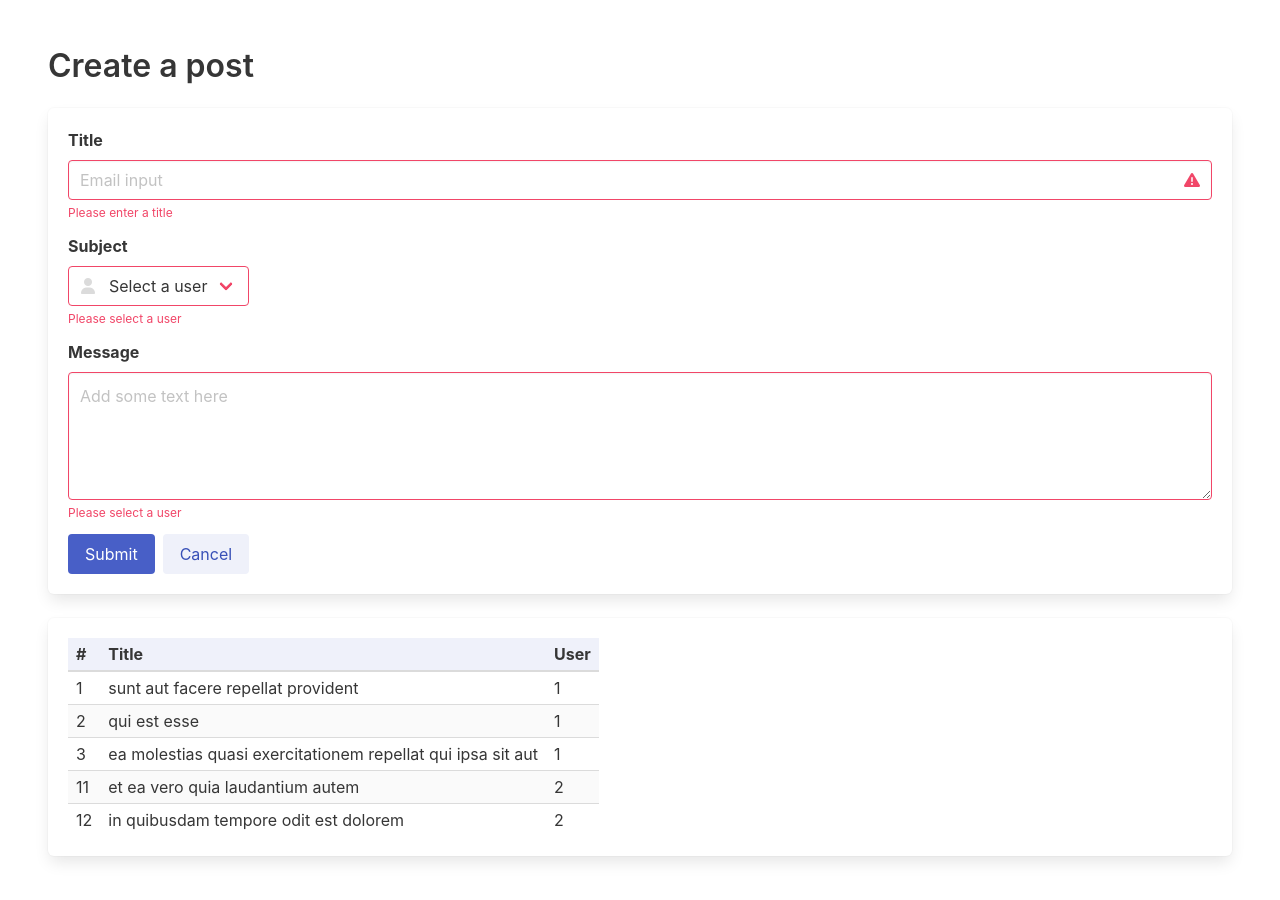
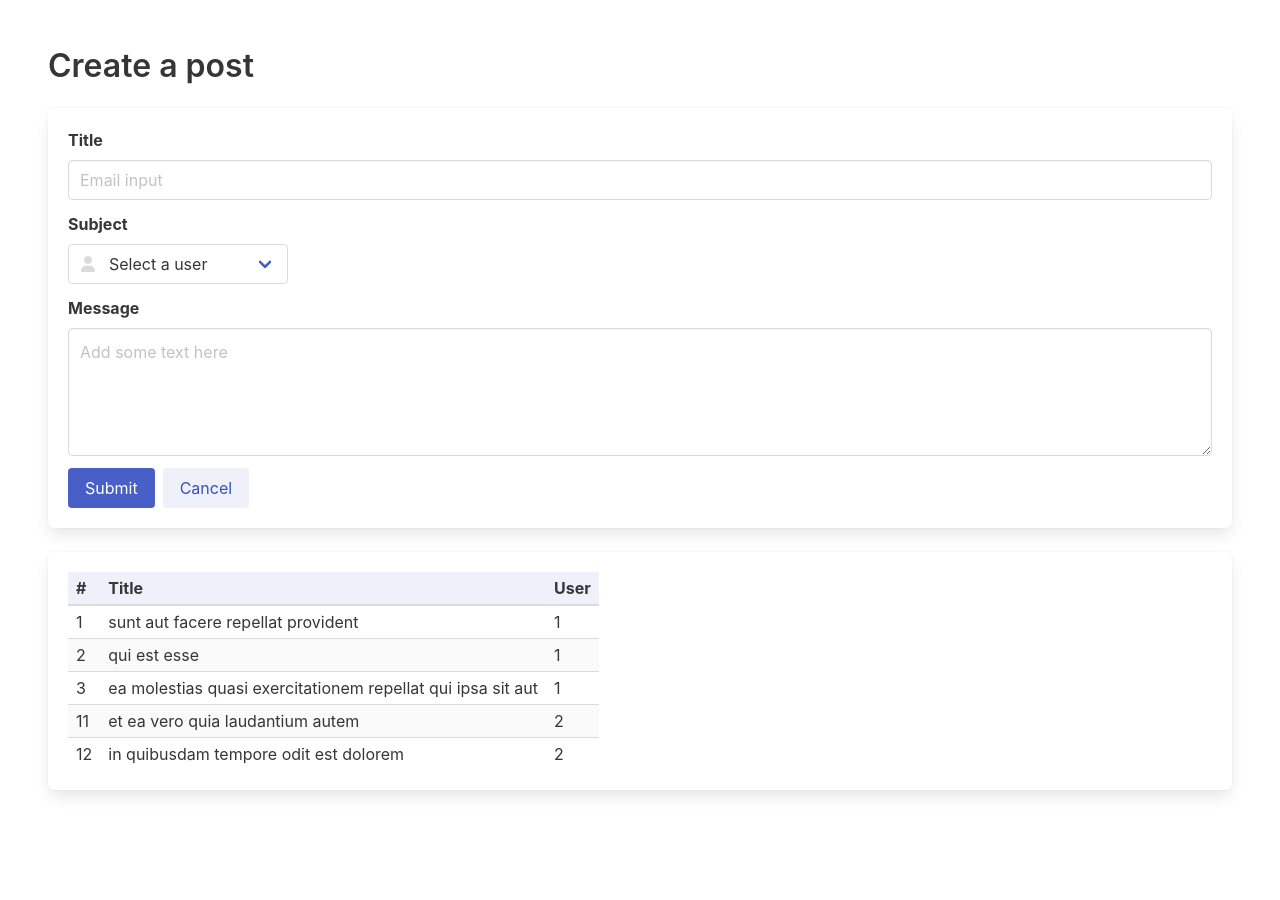
Before and after one commit to yurii-shkrobut-m/react-recording_typescript, a React (Create React App) app: page / in a window 1280 px wide. Shown: the top 900 px of the page. After the commit the page ends 838 px from the top, so only its background shows below. Built offline with nearby package versions, Linux system fonts and the light colour scheme.

Commit message:
after Add a Post on Submit

```diff
--- a/src/App.tsx
+++ b/src/App.tsx
@@ -1,32 +1,32 @@
 // #region imports
-import React from 'react';
+import React, { useState } from 'react';
 
 import { Post } from './types/Post';
-import { User } from './types/User';
 import postsFromServer from './api/posts.json';
-import usersFromServer from './api/users.json';
-import { PostForm } from './PostForm';
-import { PostList } from './PostList';
+import { getUserById } from './services/user';
+
+import { PostForm } from './components/PostForm';
+import { PostList } from './components/PostList';
 // #endregion
-// #region initialPosts
-function getUserById(userId: number): User | null {
-  return usersFromServer.find(user => user.id === userId)
-    || null;
-}
 
 const initialPosts: Post[] = postsFromServer.map(post => ({
   ...post,
   user: getUserById(post.userId),
 }));
-// #endregion
 
 export const App: React.FC = () => {
+  const [posts, setPosts] = useState<Post[]>(initialPosts);
+
+  const addPost = (newPost: Post) => {
+    setPosts(currentPosts => [newPost, ...currentPosts]);
+  };
+
   return (
     <div className="section">
       <h1 className="title">Create a post</h1>
 
-      <PostForm />
-      <PostList posts={initialPosts} />
+      <PostForm onSubmit={addPost} />
+      <PostList posts={posts} />
     </div>
   );
 };
--- a/src/PostForm.tsx
+++ b/src/components/PostForm.tsx
@@ -1,38 +1,59 @@
 import classNames from 'classnames';
 import React, { useState } from 'react';
+import usersFromServer from '../api/users.json';
+import { Post } from '../types/Post';
+import { getUserById } from '../services/user';
 
-export const PostForm: React.FC = () => {
+type Props = {
+  onSubmit: (post: Post) => void;
+}
+
+export const PostForm: React.FC<Props> = ({ onSubmit }) => {
+  // #region state
   const [title, setTitle] = useState('');
-  const [hasTitleError, setHasTitleError] = useState(true);
+  const [hasTitleError, setHasTitleError] = useState(false);
 
   const [userId, setUserId] = useState(0);
-  const [hasUserIdError, setHasUserIdError] = useState(true);
+  const [hasUserIdError, setHasUserIdError] = useState(false);
 
   const [body, setBody] = useState('');
-  const [hasBodyError, setHasBodyError] = useState(true);
-
+  const [hasBodyError, setHasBodyError] = useState(false);
+  // #endregion
+  // #region change handlers
   const handleTitleChange = (event: React.ChangeEvent<HTMLInputElement>) => {
     setTitle(event.target.value);
     setHasTitleError(false);
   };
 
   const handleUserIdChange = (event: React.ChangeEvent<HTMLSelectElement>) => {
-    setTitle(event.target.value);
-    setHasTitleError(false);
+    setUserId(+event.target.value);
+    setHasUserIdError(false);
   };
 
   const handleBodyChange = (event: React.ChangeEvent<HTMLTextAreaElement>) => {
-    setTitle(event.target.value);
-    setHasTitleError(false);
+    setBody(event.target.value);
+    setHasBodyError(false);
   };
+  // #endregion
 
   const handleSubmit = (event: React.FormEvent) => {
     event.preventDefault();
 
-    if (!title) {
-      setHasTitleError(true);
+    setHasTitleError(!title);
+    setHasUserIdError(!userId);
+    setHasBodyError(!body);
+
+    if (!title || !userId || !body) {
       return;
     }
+
+    onSubmit({
+      id: 0,
+      title,
+      body,
+      userId,
+      user: getUserById(userId),
+    });
   };
 
   return (
@@ -88,6 +109,12 @@ export const PostForm: React.FC = () => {
               onChange={handleUserIdChange}
             >
               <option value="0" disabled>Select a user</option>
+
+              {usersFromServer.map(user => (
+                <option value={user.id} key={user.id}>
+                  {user.name}
+                </option>
+              ))}
             </select>
           </div>
 
@@ -118,7 +145,7 @@ export const PostForm: React.FC = () => {
         </div>
 
         {hasBodyError && (
-          <p className="help is-danger">Please select a user</p>
+          <p className="help is-danger">Please enter some message</p>
         )}
       </div>
 
--- a/src/PostList.tsx
+++ b/src/components/PostList.tsx
@@ -1,4 +1,4 @@
-import { Post } from './types/Post';
+import { Post } from '../types/Post';
 
 type Props = {
   posts: Post[];
--- /dev/null
+++ b/src/services/user.ts
@@ -0,0 +1,7 @@
+import { User } from '../types/User';
+import usersFromServer from '../api/users.json';
+
+export function getUserById(userId: number): User | null {
+  return usersFromServer.find(user => user.id === userId)
+    || null;
+}
```
